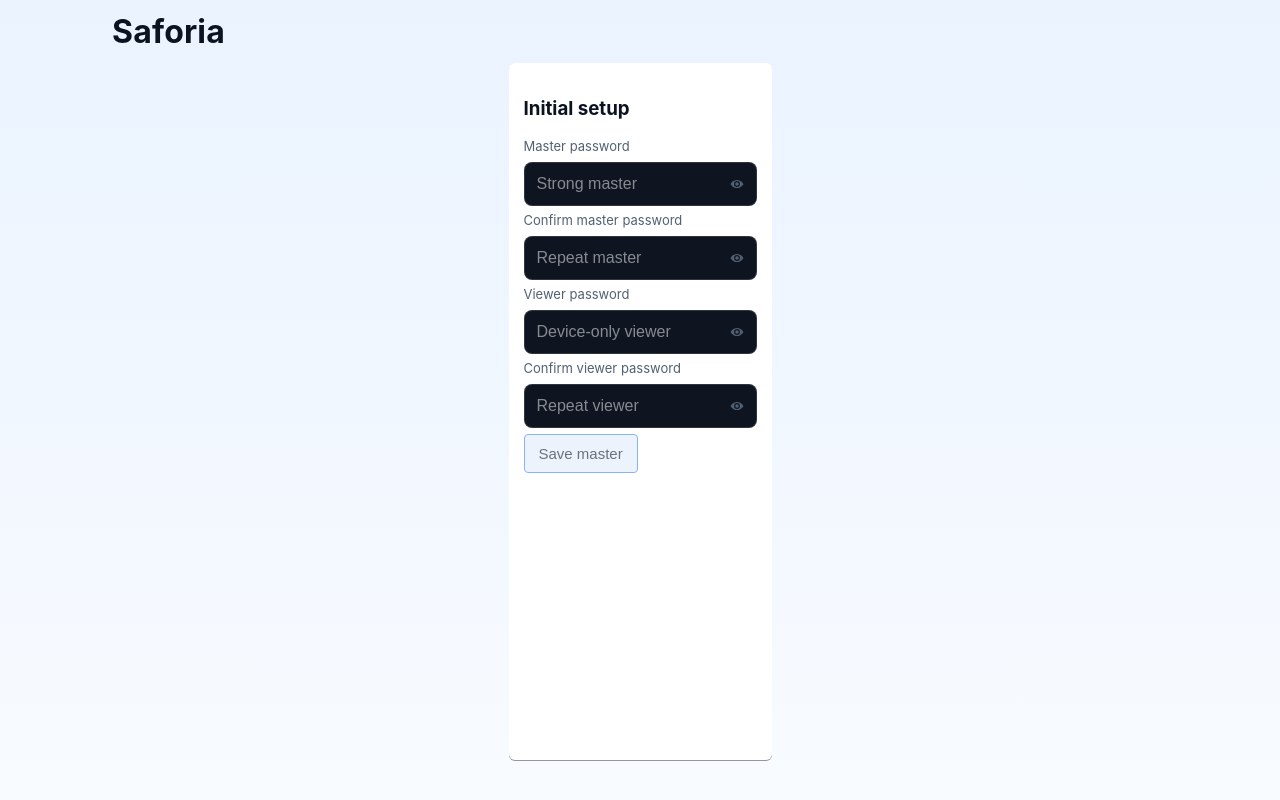
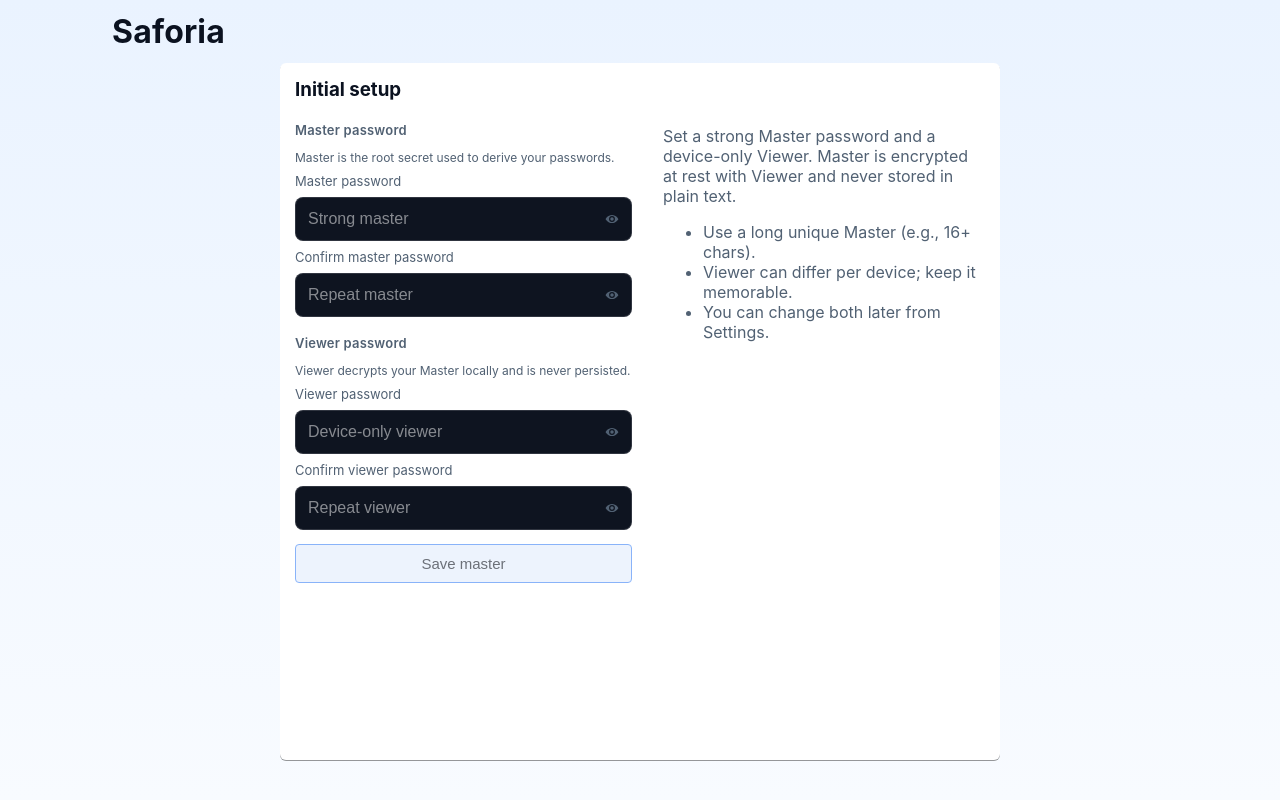
Before and after one commit to projscale/saforia, a React (Vite) app: page / in a window 1280 px wide. Built offline with nearby package versions, Linux system fonts and the light colour scheme.

Commit message:
Initial Setup redesign: two-column responsive layout, grouped sections with hints, full-width primary button on mobile; i18n help texts; CSS helpers (setup-grid, setup-info, btn.block)

```diff
--- a/src/styles.css
+++ b/src/styles.css
@@ -38,6 +38,7 @@ body { margin: 0; font-family: Inter, ui-sans-serif, system-ui, Segoe UI, Roboto
 .btn.primary:hover { border-color: var(--primary-600); background: rgba(39,95,192,0.2); }
 .btn.danger { border-color: var(--danger); background: rgba(212,60,60,0.12); }
 .btn.small { padding: 4px 8px; }
+.btn.block { width: 100%; }
 input[type="checkbox"] { width: 16px; height: 16px; accent-color: var(--primary); }
 input:focus-visible, select:focus-visible, .btn:focus-visible { outline: 2px solid var(--primary); outline-offset: 1px; }
 .spinner { width: 14px; height: 14px; border-radius: 50%; border: 2px solid rgba(255,255,255,0.3); border-top-color: var(--primary); animation: spin .8s linear infinite; }
@@ -89,6 +90,14 @@ label { font-size: 12px; color: var(--muted); }
 /* Prevent row height collapsing and text wrapping in list rows */
 .list-item > div { min-width: 0; overflow: hidden; text-overflow: ellipsis; white-space: nowrap; }
 .list-item .row { overflow: visible; white-space: normal; }
+
+/* Setup layout */
+.setup-grid { display: grid; grid-template-columns: 1fr; gap: 16px; }
+.setup-info { color: var(--muted); }
+@media (min-width: 900px) {
+  .setup-grid { grid-template-columns: 1fr 1fr; }
+  .setup-info { border-left: 1px solid var(--border-light); padding-left: 14px; }
+}
 
 /* Mobile-specific list row height */
 .mobile-list .list-item { height: var(--row-h-mobile); min-height: var(--row-h-mobile); }
--- a/src/ui/i18n.tsx
+++ b/src/ui/i18n.tsx
@@ -181,6 +181,13 @@ const bundle: Bundle = {
     fingerprintTitle: 'Master fingerprint',
     fingerprintHelp: 'Enter the viewer password for this device to verify the current master password identity (MD5 fingerprint).',
     fingerprintLabel: 'Fingerprint (MD5 of master):',
+    // setup help
+    setupIntro: 'Set a strong Master password and a device-only Viewer. Master is encrypted at rest with Viewer and never stored in plain text.',
+    setupMasterHelp: 'Master is the root secret used to derive your passwords.',
+    setupViewerHelp: 'Viewer decrypts your Master locally and is never persisted.',
+    setupNote1: 'Use a long unique Master (e.g., 16+ chars).',
+    setupNote2: 'Viewer can differ per device; keep it memorable.',
+    setupNote3: 'You can change both later from Settings.',
   },
   ru: {
     howItWorks: 'Как это работает',
@@ -356,6 +363,13 @@ const bundle: Bundle = {
     fingerprintTitle: 'Отпечаток мастера',
     fingerprintHelp: 'Введите viewer‑пароль этого устройства, чтобы проверить текущую идентичность мастер‑пароля (MD5 отпечаток).',
     fingerprintLabel: 'Отпечаток (MD5 от мастера):',
+    // setup help
+    setupIntro: 'Задайте надёжный Мастер‑пароль и Viewer только для этого устройства. Мастер хранится только в зашифрованном виде под Viewer и никогда не сохраняется открыто.',
+    setupMasterHelp: 'Мастер — корневой секрет, из которого вычисляются ваши пароли.',
+    setupViewerHelp: 'Viewer расшифровывает Мастер локально и не сохраняется.',
+    setupNote1: 'Используйте длинный, уникальный Мастер (16+ символов).',
+    setupNote2: 'Viewer можно сделать разным на каждом устройстве.',
+    setupNote3: 'Позже можно изменить в Настройках.',
   },
   zh: {
     howItWorks: '如何工作',
@@ -531,6 +545,13 @@ const bundle: Bundle = {
     fingerprintTitle: '主密码指纹',
     fingerprintHelp: '输入本设备的 Viewer 密码以验证当前主密码身份（MD5 指纹）。',
     fingerprintLabel: '指纹（主密码 MD5）：',
+    // setup help
+    setupIntro: '设置强主密码（Master）和仅此设备的 Viewer。主密码仅以加密形式保存，由 Viewer 解密，绝不以明文存储。',
+    setupMasterHelp: 'Master 是用于派生密码的根秘密。',
+    setupViewerHelp: 'Viewer 仅在本地解密 Master，不会被持久化。',
+    setupNote1: '使用足够长且唯一的 Master（建议 16+ 字符）。',
+    setupNote2: 'Viewer 可在不同设备设置不同，便于记忆。',
+    setupNote3: '之后可在设置中修改。',
   }
 }
 
--- a/src/ui/screens/SetupScreen.tsx
+++ b/src/ui/screens/SetupScreen.tsx
@@ -25,31 +25,48 @@ export function SetupScreen({ state, setState, busy, error, onSubmit }: {
   const masterMismatch = !!state.master && !!state.master2 && state.master !== state.master2
   const viewerMismatch = !!state.viewer && !!state.viewer2 && state.viewer !== state.viewer2
   return (
-    <div className="card setup" style={{ marginBottom: 16 }}>
-      <h3>{t('initialSetup')}</h3>
-      <form onSubmit={(e) => { e.preventDefault(); if (valid && !busy) onSubmit() }} className="col">
+    <div className="card setup" style={{ marginBottom: 16, display: 'grid', gridTemplateRows: 'auto 1fr auto', minHeight: 0 }}>
+      <h3 className="card-title" style={{ marginBottom: 8 }}>{t('initialSetup')}</h3>
+      <div className="setup-grid" style={{ minHeight: 0 }}>
+        <form onSubmit={(e) => { e.preventDefault(); if (valid && !busy) onSubmit() }} className="col" style={{ minHeight: 0 }}>
           {/* hidden username for browser heuristics */}
           <input type="text" name="username" autoComplete="username" aria-hidden="true" tabIndex={-1} style={{ position: 'absolute', opacity: 0, height: 0, width: 0, pointerEvents: 'none' }} />
+          <section className="section">
+            <h4 className="section-title">{t('masterPassword')}</h4>
+            <p className="muted" style={{ margin: 0 }}>{t('setupMasterHelp')}</p>
             <PasswordInput label={t('masterPassword')} value={state.master} onChange={v => setState({ ...state, master: v })} placeholder={t('masterPlaceholder')} autoComplete="new-password" />
             <div className="input-group">
               <PasswordInput label={t('confirmMaster')} value={state.master2} onChange={v => setState({ ...state, master2: v })} placeholder={t('masterRepeatPlaceholder')} autoComplete="new-password" describedBy={masterMismatch ? masterErrId : undefined} />
               {masterMismatch && <span id={masterErrId} className="muted" style={{ color: 'var(--danger)' }} aria-live="polite">{t('masterMismatch') || 'Master passwords do not match'}</span>}
               {!masterMismatch && masterHasInv && <span className="muted" style={{ color: 'var(--danger)' }} aria-live="assertive">{t('warnInvisibleChars') || 'Input contains invisible/unsupported characters.'}</span>}
             </div>
+          </section>
+          <section className="section">
+            <h4 className="section-title">{t('viewerPassword')}</h4>
+            <p className="muted" style={{ margin: 0 }}>{t('setupViewerHelp')}</p>
             <PasswordInput label={t('viewerPassword')} value={state.viewer} onChange={v => setState({ ...state, viewer: v })} placeholder={t('viewerPlaceholder')} autoComplete="new-password" describedBy={viewerHelpId} />
             <div className="input-group">
               <PasswordInput label={t('confirmViewer')} value={state.viewer2} onChange={v => setState({ ...state, viewer2: v })} placeholder={t('viewerRepeatPlaceholder')} autoComplete="new-password" describedBy={viewerMismatch ? viewerErrId : undefined} />
               {viewerMismatch && <span id={viewerErrId} className="muted" style={{ color: 'var(--danger)' }} aria-live="polite">{t('viewerMismatch') || 'Viewer passwords do not match'}</span>}
               {!viewerMismatch && viewerHasInv && <span className="muted" style={{ color: 'var(--danger)' }} aria-live="assertive">{t('warnInvisibleChars') || 'Input contains invisible/unsupported characters.'}</span>}
             </div>
+          </section>
           {error && <div role="alert" aria-live="assertive" className="muted" style={{ color: 'var(--danger)' }}>{error}</div>}
-        <div className="row">
-          <button className="btn primary" disabled={busy || !valid} aria-busy={busy ? 'true' : 'false'}>
+          <div className="row" style={{ marginTop: 8 }}>
+            <button className="btn primary block" disabled={busy || !valid} aria-busy={busy ? 'true' : 'false'}>
               {busy ? (<span style={{ display: 'inline-flex', gap: 8, alignItems: 'center' }}><span className="spinner" aria-hidden="true"></span> {t('saving')}</span>) : t('saveMaster')}
             </button>
           </div>
-        {/* Help text removed in favor of How it works */}
         </form>
+        <aside className="setup-info" style={{ minHeight: 0 }}>
+          <p>{t('setupIntro')}</p>
+          <ul>
+            <li>{t('setupNote1')}</li>
+            <li>{t('setupNote2')}</li>
+            <li>{t('setupNote3')}</li>
+          </ul>
+        </aside>
+      </div>
     </div>
   )
 }
```
Lines whose indentation alone changed are shown as unchanged.
